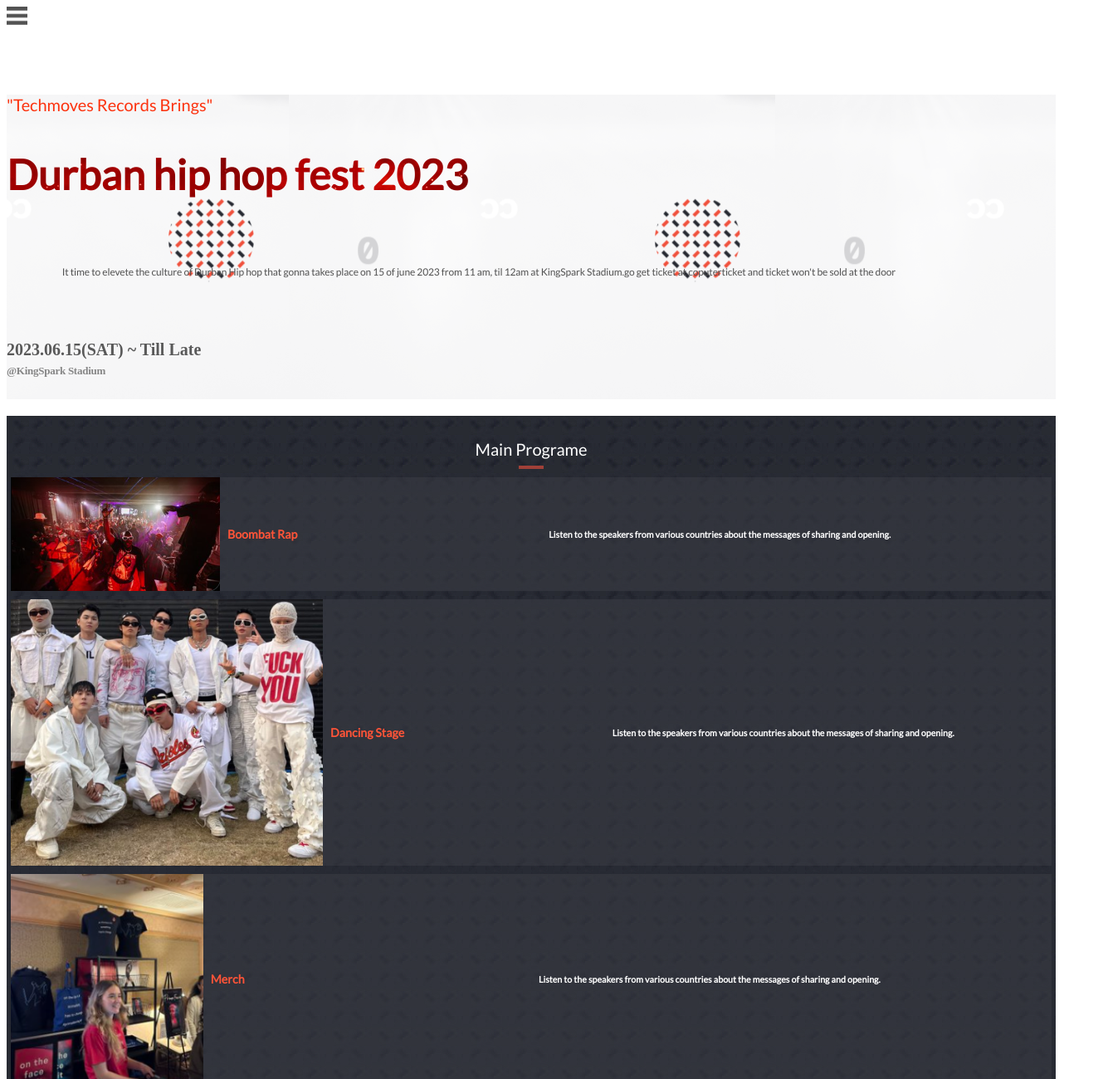
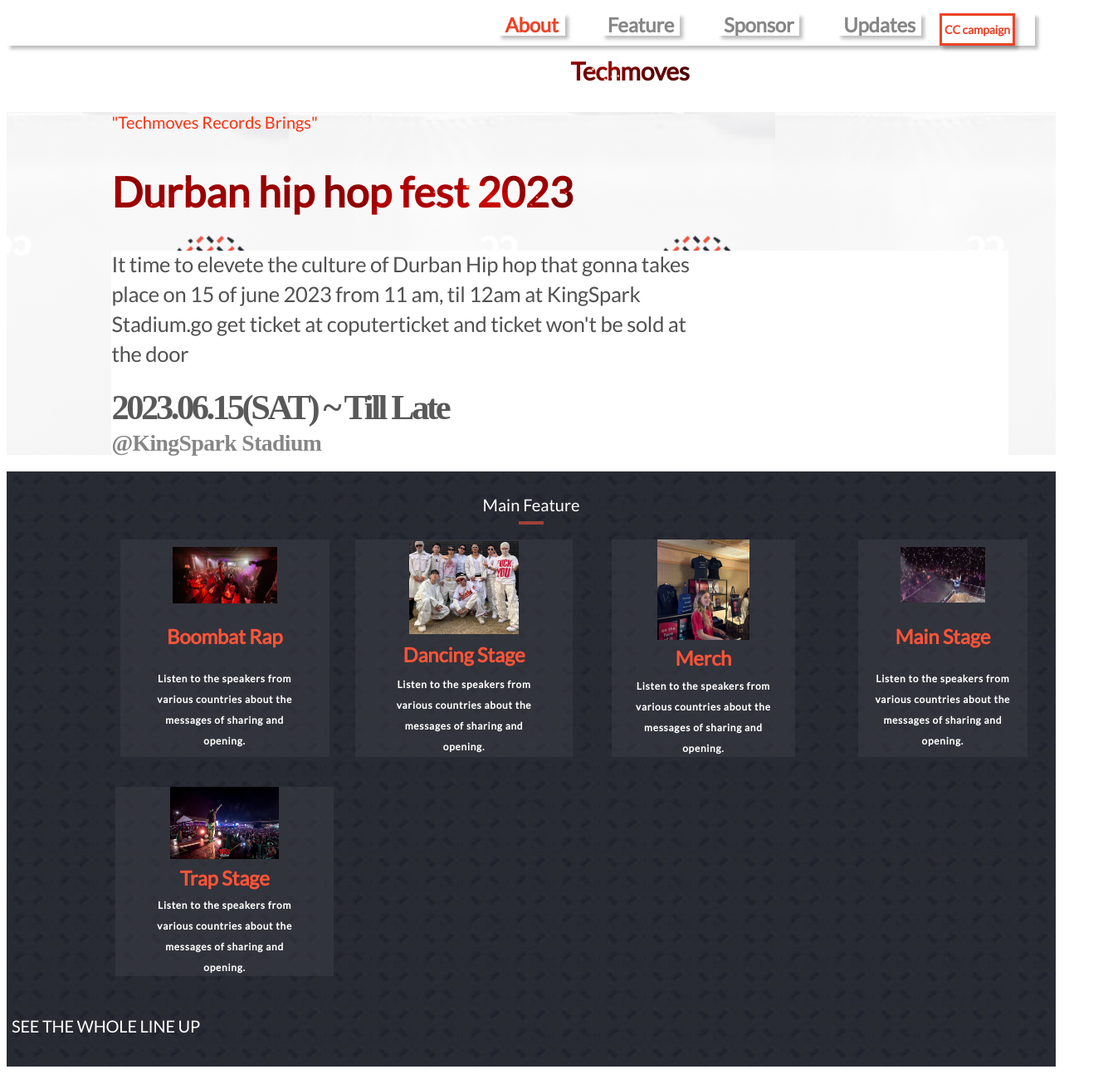
Before and after one commit to techmoves/hiphopfest-capstone, a plain HTML site: page index.html in a window 1280 px wide. Shown: the top 1300 px of the page at 83% size, 1335 px wide, since content can reach past the window. Drawn offline with Linux system fonts and the light colour scheme.

Commit message:
Add desptop version

```diff
--- a/index.html
+++ b/index.html
@@ -14,14 +14,15 @@
 </head>
 <body>
     <header id="header section">
+          <a class="Logo" href="#">Techmoves</a>
         <nav>
             <img class="humburger" src="images/hum1.png" alt="humburger">
             <ul>
-              <li><a href="#">About</a></li>
+              <li><a class="col-nav1" href="#">About</a></li>
               <li><a href="#">Feature</a></li>
               <li><a href="#">Sponsor</a></li>
               <li><a href="#">Updates</a></li>
-              <li><a href="#">CC campaign</a></li>
+              <li><a class="col-nav" href="#">CC campaign</a></li>
             </ul>
         </nav>
     </header>
@@ -29,20 +30,27 @@
         <div class="notes">
                 <p class="great-text" >"Techmoves Records Brings"</p>
    <h1>Durban hip hop fest 2023</h1>
+<div class="center-main">
 
 <article>It time to elevete the culture of Durban Hip hop that gonna takes place on 15 of june 2023 from 11 am, til 12am at KingSpark Stadium.go get ticket at coputerticket and ticket won't be sold at the door</article>
-<h2 class="date">
+ </div>
+<div class="center-main1">
+
+ <h2 class="date">
     2023.06.15(SAT) ~ Till Late
-   <span class="loaction">@KingSpark Stadium</span>
+
 </h2>
-
-        </div>
+<span class="loaction">@KingSpark Stadium</span>
+ </div>
+ </div>
 
 </section>
 <section id="main-program-sec">
-    <h3 class="inter-act1">Main Programe</h3>
+
+    <h3 class="inter-act1">Main Feature</h3>
     <hr class="horizontal-main-line">
 
+ <div class="main-feature"></div>
     <div class="guest">
 <div class="activity">
     <img class="pro"src="images/boobat.png" alt="icon-guest">
@@ -80,8 +88,11 @@
         Listen to the speakers from various countries about the messages of sharing and opening.
     </p>
 </div>
+  </div>
+  </div>
 <div class="btn">
     <button class="sub-ticket" type="submit" value="submit"> Buy Ticket</button>
+    <button class="line-up" type="submit" value="submit">SEE THE WHOLE LINE UP</button>
 </div>
 
 </div>
--- a/style.css
+++ b/style.css
@@ -71,6 +71,17 @@
     padding: 46px 0;
     width: 90%;
 }
+
+.center-main {
+    background-color: #FFFFFF;
+    width: 95%;
+}
+
+.center-main1 {
+    background-color: #FFFFFF;
+    width: 95%;
+}
+
 .date {
     padding: 20px 0;
     width: 80%;
@@ -80,6 +91,8 @@
     font-size: 20px;
     align-items: center;
     color: #595959;
+    margin: 0pc 0px;
+    padding-bottom: 0px;
 }
 .loaction {
     font-family: 'Gothic A1';
@@ -239,6 +252,10 @@
     color: #FFFFFF;
     border: none;
     margin: 20px 20px 0 14%;
+}
+
+.line-up {
+    display: none;
 }
 #main-program-sec {
     background-image: url('images/bfx.png');
@@ -420,7 +437,7 @@
 }
 .pic-year1{
         position: absolute;
-        top: 25%;
+        top: 29%;
         left: 50%;
         transform: translate(-50%, -50%);
         color: white;
@@ -526,3 +543,198 @@
     letter-spacing: -0.01em;
     color: #3B3E45;
 }
+
+/* -----------------destop version-------------- */
+
+@media screen and (min-width: 768px) {
+nav ul li a{
+    display: flex;
+    flex-direction: row;
+    border-style: none;
+    margin-left: 25px;
+    color: #868686;
+}
+nav ul {
+    display: flex;
+    flex-direction: row;
+    justify-content: flex-end;
+    gap: 35px;
+    margin-right: 25px;
+
+}
+.col-nav {
+    color: #EC4327;
+    border: 3px solid #EC4327;
+    position: relative;
+    width: 91px;
+    height: 39px;
+    left: -24px;
+    top: -0.5px;
+    font-family: 'Lato';
+    font-style: normal;
+    font-weight: 800;
+    font-size: 14px;
+    line-height: 17px;
+    display: flex;
+    align-items: center;
+
+}
+.col-nav1{
+    color: #EC4327;
+
+}
+.Logo {
+   color: rgb(252, 50, 14);
+    font-family: 'Lato';
+    font-weight: 900 !important;
+    background-image: url('images/fire.jpg');
+    -webkit-background-clip: text;
+    -webkit-text-fill-color: transparent;
+    font-size: 30px;
+    width: 100%;
+    position: absolute;
+    padding-left: 10%;
+}
+
+a {
+width: 90%;
+height: 27px;
+left: 55px;
+top: 71px;
+font-family: 'Lato';
+font-style: normal;
+font-weight: 700;
+font-size: 24px;
+line-height: 28px;
+display: flex;
+align-items: center;
+justify-content: center;
+letter-spacing: -0.01em;
+color: #FF5438;
+}
+.pro{
+    width: 50%;
+}
+
+.center-main {
+    background-color: #FFFFFF;
+
+    height: 60;
+}
+
+
+.notes {
+ margin-left: 10%;
+}
+.humburger{
+    display: none;
+}
+article {
+    width: 696.73px;
+    height: 140px;
+    left: 29.74px;
+    top: 36.32px;
+    font-family: 'Lato';
+    font-style: normal;
+    font-weight: 400;
+    font-size: 25.4902px;
+    line-height: 36px;
+    display: flex;
+    align-items: center;
+    letter-spacing: -0.01em;
+    color: #515151;
+}
+
+.date {
+   width: 608.35px;
+    height: 78.09px;
+    font-family: 'Gothic A1';
+    font-style: normal;
+    font-weight: 900;
+    font-size: 42.4837px;
+    line-height: 0px;
+    display: flex;
+    align-items: center;
+    letter-spacing: -0.08em;
+    color: #595959;
+    margin: 0pc 0px;
+    padding-bottom: 0px;
+}
+
+.loaction {
+    width: 715.85px;
+    height: 27.61px;
+    font-family: 'Gothic A1';
+    font-style: normal;
+    font-weight: 700;
+    font-size: 27.6144px;
+    line-height: 0px;
+    display: flex;
+    align-items: center;
+    letter-spacing: -0.02em;
+    color: #868686;
+}
+
+/* -----main feature--- */
+#main-program-sec {
+
+}
+.guest {
+    display: grid;
+    grid-template-columns: repeat(auto-fill, minmax(250px, 1fr));
+    gap: 1rem;
+    justify-items: center;
+    margin-left: 10%;
+
+}
+.line-up {
+    display: block;
+    width: 257px;
+    height: 19px;
+    font-family: 'Lato';
+    font-style: normal;
+    font-weight: 400;
+    font-size: 20px;
+    line-height: 28px;
+    display: flex;
+    justify-items: center;
+    align-items: center;
+    letter-spacing: -0.01em;
+    text-decoration-line: underline;
+    color: #FFFFFF;
+    background-color: transparent !important;
+    border: none;
+    text-decoration: none;
+}
+.sub-ticket {
+    display: none;
+}
+
+.activity {
+    display: inline-grid;
+    justify-content: center;
+    align-items: center;
+    justify-items: center;
+}
+
+.event-details{
+
+    width: 175px;
+    height: 72px;
+    left: 0px;
+    top: 111px;
+    font-family: 'Lato';
+    font-style: normal;
+    font-weight: 700;
+    font-size: 12px;
+    line-height: 25px;
+    display: flex;
+    align-items: center;
+    text-align: center;
+    letter-spacing: 0.06em;
+}
+
+
+
+}
+/* ---yes-- */
```
Also changed, not shown: about.html (+3 -0 lines).
